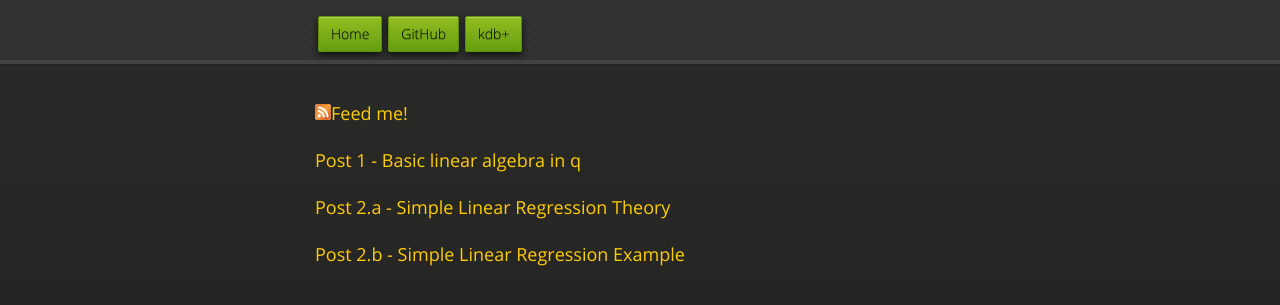
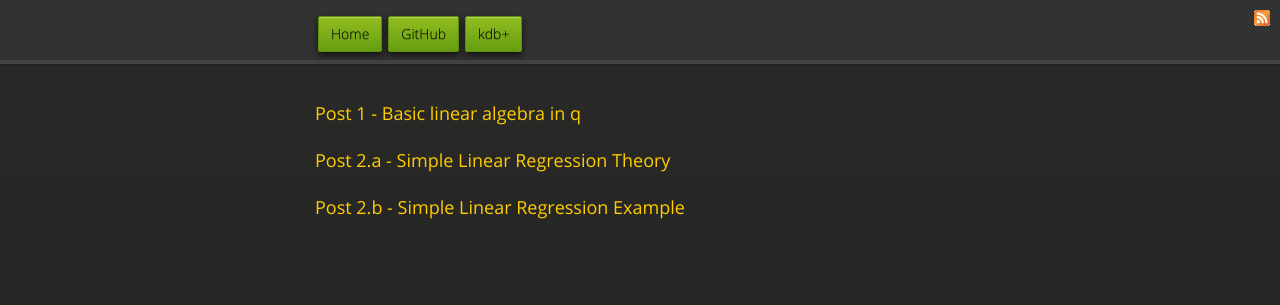
Before and after one commit to jpneill/jpneill.github.io, a Jekyll site: the page kdb_blog.html, which Jekyll copies as it is, in a window 1280 px wide. Shown: the top 305 px of the page. Built offline with Jekyll 4.4.1, drawn with Linux system fonts in a browser that asks for light colours; nearby versions of some CDN libraries.

Commit message:
Update location of feed link

```diff
--- a/kdb_blog.html
+++ b/kdb_blog.html
@@ -1,7 +1,44 @@
----
-layout: default
-title: kdb+ Musings
----
+<!doctype html>
+<html>
+  <head>
+    <meta charset="utf-8">
+    <meta http-equiv="X-UA-Compatible" content="chrome=1">
+    <title>kdb+ blog</title>
+    <link rel="stylesheet" href="stylesheets/styles.css">
+    <link rel="stylesheet" href="stylesheets/pygment_trac.css">
+    <script src="https://ajax.googleapis.com/ajax/libs/jquery/1.7.1/jquery.min.js"></script>
+    <script src="javascripts/respond.js"></script>
+    <script type="text/x-mathjax-config">
+      MathJax.Hub.Config({
+        styles: {
+          ".MathJax": {
+            color: "#F0E7D5"
+          }
+        }
+      });
+    </script>
+    <script type="text/javascript" src="http://cdn.mathjax.org/mathjax/latest/MathJax.js?config=TeX-AMS-MML_HTMLorMML"></script>
+    <!--[if lt IE 9]>
+      <script src="//html5shiv.googlecode.com/svn/trunk/html5.js"></script>
+    <![endif]-->
+    <!--[if lt IE 8]>
+    <link rel="stylesheet" href="stylesheets/ie.css">
+    <![endif]-->
+    <meta name="viewport" content="width=device-width, initial-scale=1, user-scalable=no">
+
+  </head>
+  <body>
+      <div id="header">
+        <nav>
+          <li class="fork"><a href="http://jpneill.github.io/index.html">Home</a></li>
+          <li class="fork"><a href="https://github.com/jpneill">GitHub</a></li>
+          <!--<li class="fork"><a href="http://jpneill.github.io/pages/worldgen.html">World Generator!</a></li>-->
+          <li class="fork"><a href="http://jpneill.github.io/kdb_blog.html">kdb+</a></li>
+        </nav>
+        <div id="feed">
+          <p><a href="http://jpneill.github.io/pages/feed.xml"><img src="images/feed-icon-16.gif"></a></p>
+        </div>
+      </div><!-- end header -->
 <style>
   a {
     font-size:18px;
@@ -15,9 +52,11 @@ title: kdb+ Musings
 </style>
 <div class="wrapper">
   <section>
-    <p><a href="http://jpneill.github.io/pages/feed.xml"><img src="images/feed-icon-16.gif">Feed me!</a></p>
     <p><a href="http://jpneill.github.io/posts/Lin_Alg_q.html">Post 1 - Basic linear algebra in q</a></p>
-    <p></p><a href="http://jpneill.github.io/posts/Lin_Reg.html">Post 2.a - Simple Linear Regression Theory</a></p><p></p>
+    <p><a href="http://jpneill.github.io/posts/Lin_Reg.html">Post 2.a - Simple Linear Regression Theory</a></p>
     <p><a href="http://jpneill.github.io/posts/Lin_Reg_b.html">Post 2.b - Simple Linear Regression Example</a></p>
   </section>
 </div>
+      <!--[if !IE]><script>fixScale(document);</script><![endif]-->
+  </body>
+</html>
--- a/posts/CA.html
+++ b/posts/CA.html
@@ -41,6 +41,9 @@
           <!--<li class="fork"><a href="http://jpneill.github.io/pages/worldgen.html">World Generator!</a></li>-->
           <li class="fork"><a href="http://jpneill.github.io/kdb_blog.html">kdb+</a></li>
         </nav>
+      <div id="feed">
+          <p><a href="http://jpneill.github.io/pages/feed.xml"><img src="../images/feed-icon-16.gif"></a></p>
+        </div>
     </div><!-- end header -->
     <div class="rightpost">
     <div class="wrapper">
--- a/posts/Lin_Alg_q.html
+++ b/posts/Lin_Alg_q.html
@@ -32,7 +32,7 @@
       <ul>
         <li><a href="#">Post 1</a></li>
         <li><a href="http://jpneill.github.io/posts/Lin_Reg.html">Post 2</a></li>
-      <ul>
+      </ul>
     </div>
     <div id="header">
         <nav class="postheader">
@@ -41,6 +41,9 @@
           <!--<li class="fork"><a href="http://jpneill.github.io/pages/worldgen.html">World Generator!</a></li>-->
           <li class="fork"><a href="http://jpneill.github.io/kdb_blog.html">kdb+</a></li>
         </nav>
+      <div id="feed">
+          <p><a href="http://jpneill.github.io/pages/feed.xml"><img src="../images/feed-icon-16.gif"></a></p>
+        </div>
     </div><!-- end header -->
     <div class="rightpost">
     <div class="wrapper">
--- a/stylesheets/styles.css
+++ b/stylesheets/styles.css
@@ -888,3 +888,13 @@ figure.cdiag p {
   font-size: smaller;
   text-indent: 0;
 }
+
+#feed {
+  position: relative;
+}
+
+#feed p {
+  position: absolute;
+  top: 0px;
+  right: 10px;
+}
```
